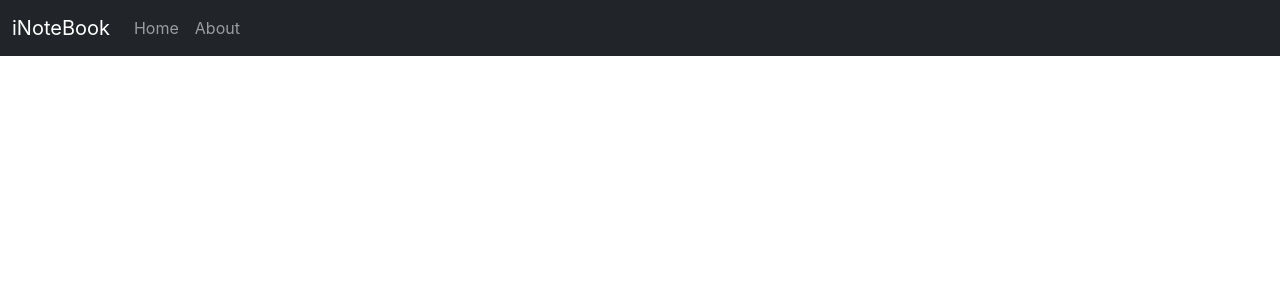
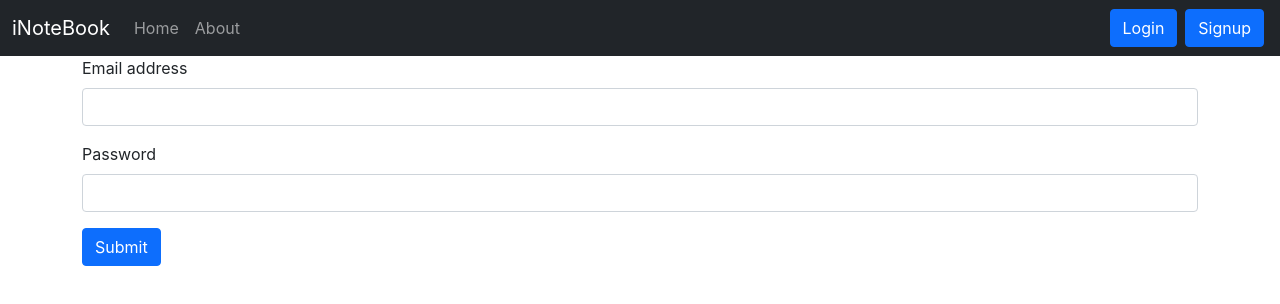
Before and after one commit to chintufireman/iNotebook, a React (Create React App) app: page /login in a window 1280 px wide. Shown: the top 304 px of the page. Built offline with nearby package versions, Linux system fonts and the light colour scheme.

Commit message:
17 added login form and wtf was in danish status

```diff
--- a/src/App.js
+++ b/src/App.js
@@ -5,6 +5,8 @@
 import Home from "./components/Home";
 import About from "./components/About";
 import NoteState from "./context/notes/NoteState";
+import Login from "./components/Login";
+import Signup from "./components/Signup";
 function App() {
   return (
     <>
@@ -16,6 +18,8 @@
             <Routes>
               <Route exact path="/" element={<Home />} />
               <Route exact path="/about" element={<About />} />
+              <Route exact path="/login" element={<Login />} />
+              <Route exact path="/signup" element={<Signup />} />
             </Routes>
           </div>
         </BrowserRouter>
--- a/src/components/Alert.js
+++ b/src/components/Alert.js
@@ -3,7 +3,7 @@
 const Alert = (props) => {
   return (
     <div className="container">
-      <div class="alert alert-success" role="alert">
+      <div className="alert alert-success" role="alert">
        {props.message}
       </div>
     </div>
--- a/src/components/Home.js
+++ b/src/components/Home.js
@@ -1,8 +1,9 @@
 import Notes from "./Notes";
-
+import Alert from "./Alert";
 const Home = () => {
   return (
     <div>
+      <Alert message="This is iNoteBook "/>
       <Notes />
     </div>
   );
--- /dev/null
+++ b/src/components/Login.js
@@ -0,0 +1,73 @@
+import React, { useState } from "react";
+import { useNavigate } from "react-router-dom";
+
+const Login = () => {
+  const [credentials, setCredentials] = useState({ email: "", password: "" });
+ let navigate = useNavigate();
+
+  const handleSubmit = async (e) => {
+    e.preventDefault();
+    const response = await fetch(`http://localhost:5000/api/auth/login`, {
+      method: "POST",
+      headers: {
+        "Content-Type": "application/json",
+      },
+      body: JSON.stringify({
+        email: credentials.email,
+        password: credentials.password,
+      }),
+    });
+    const json = await response.json();
+    console.log(json);
+    if (json.success) {
+      //save the authtoken and redirect
+      localStorage.setItem("token", json.authToken);
+      navigate("/")
+    } else {
+      alert("invalid credentials");
+    }
+  };
+  const handleChange = (e) => {
+    setCredentials({ ...credentials, [e.target.name]: e.target.value });
+  };
+  return (
+    <div>
+      <form onSubmit={handleSubmit}>
+        {" "}
+        {/* always use onSubmit on form */}
+        <div className="mb-3">
+          <label htmlFor="exampleInputEmail1" className="form-label">
+            Email address
+          </label>
+          <input
+            type="email"
+            className="form-control"
+            id="email"
+            name="email"
+            aria-describedby="emailHelp"
+            onChange={handleChange}
+            value={credentials.email}
+          />
+        </div>
+        <div className="mb-3">
+          <label htmlFor="exampleInputPassword1" className="form-label">
+            Password
+          </label>
+          <input
+            type="password"
+            className="form-control"
+            id="password"
+            name="password"
+            onChange={handleChange}
+            value={credentials.password}
+          />
+        </div>
+        <button type="submit" className="btn btn-primary">
+          Submit
+        </button>
+      </form>
+    </div>
+  );
+};
+
+export default Login;
--- a/src/components/NavBar.js
+++ b/src/components/NavBar.js
@@ -39,6 +39,10 @@
                 </Link>
               </li>
             </ul>
+            <form action="" className="d-flex">
+              <Link to="/login" className="btn btn-primary mx-1">Login</Link>
+              <Link to="/signup" className="btn btn-primary mx-1">Signup</Link>
+            </form>
           </div>
         </div>
       </nav>
--- /dev/null
+++ b/src/components/Signup.js
@@ -0,0 +1,9 @@
+import React from 'react'
+
+const Signup = () => {
+  return (
+    <div>I am SIghnup</div>
+  )
+}
+
+export default Signup
```
Also changed, not shown: 1 other file (tests, documents, lock files or other folders).
